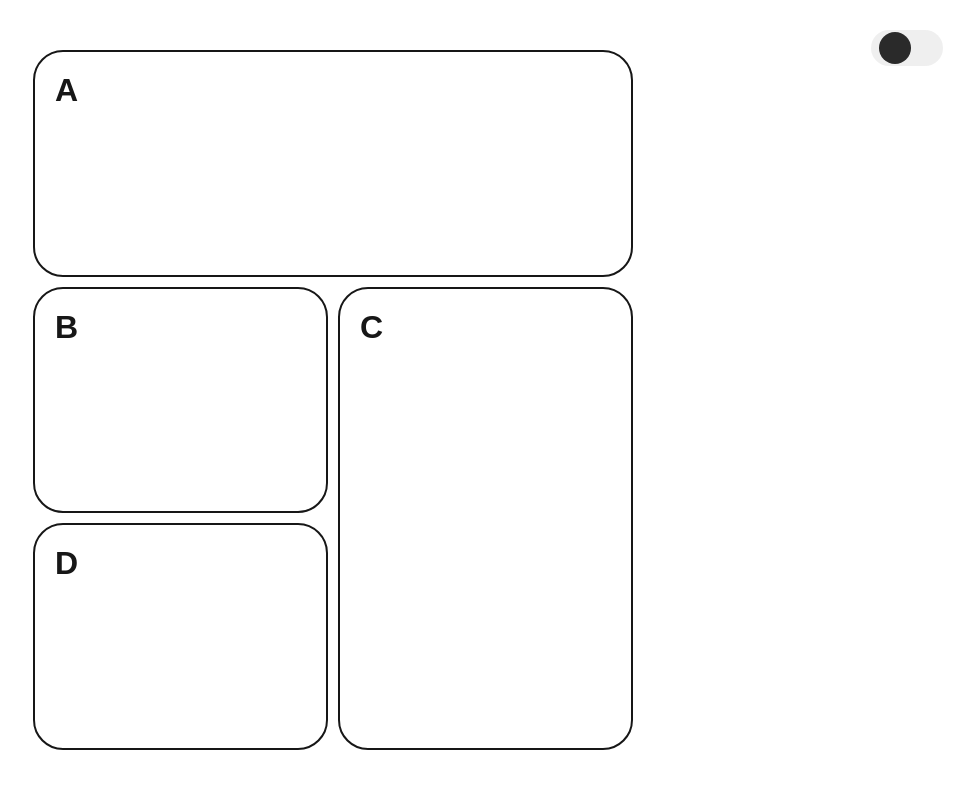
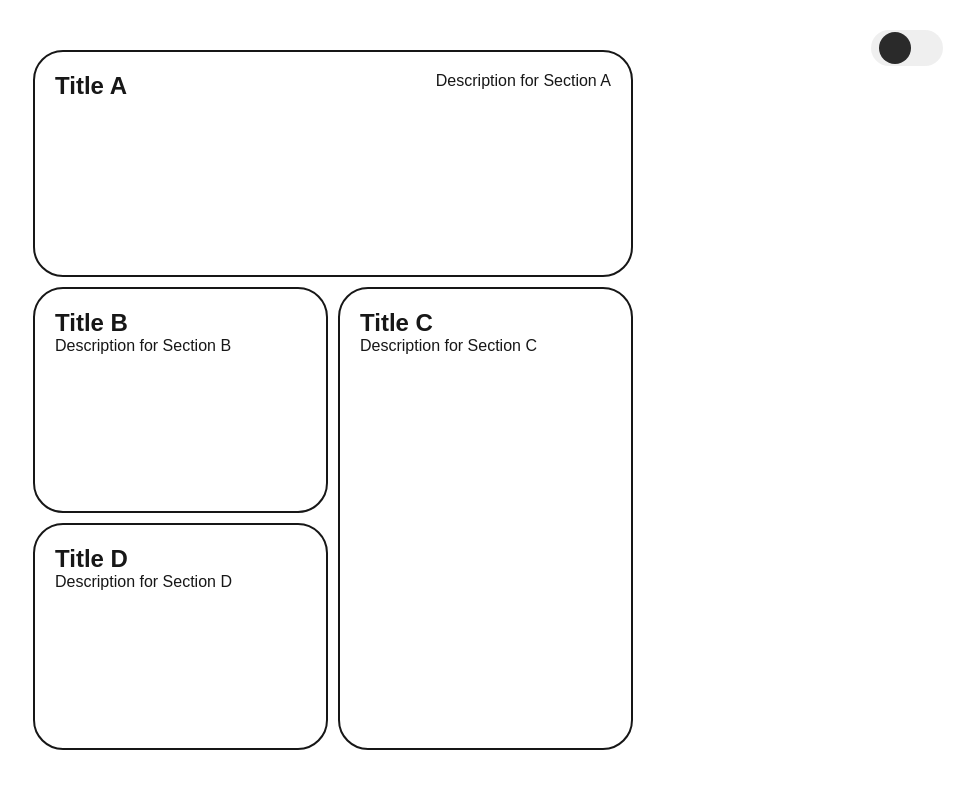
Before and after one commit to Adam222372/mycv, a Next.js app: page / in a window 1280 px wide. Shown: the top 788 px of the page, without its empty margins (307-1280 px from the left). Built offline with nearby package versions, Linux system fonts and the light colour scheme; a web font is replaced by a local one.

Commit message:
Clicked version done

```diff
--- a/src/app/page.module.css
+++ b/src/app/page.module.css
@@ -6,46 +6,9 @@
     grid-template-rows: repeat(3, 1fr);
     grid-template-columns: repeat(2, 1fr);
     gap: 10px;
-
 }
 
-.sectionA {
-    grid-column: span 2;
-    display: flex;
-    justify-content: space-between;
-}
-
-.sectionC {
-    grid-row: span 2;
-}
-
-.sectionA, .sectionB, .sectionC, .sectionD {
-    border: 2px solid var(--foreground);
-    padding: 20px;
-    border-radius: 30px;
-    cursor: pointer;
-}
-
-.sectionA:hover, .sectionB:hover, .sectionC:hover, .sectionD:hover {
-    transition: 0.25s;
-    box-shadow: 0 0 40px var(--foreground);
-}
-
-.sectionA:not(:hover), .sectionB:not(:hover), .sectionC:not(:hover), .sectionD:not(:hover) {
-    transition: 0.3s;
-    box-shadow: none;
-}
-
-.profilePicture {
-    border-radius: 50%;
-    width: 200px;
-    height: 200px;
-    background-position: center;
-    background-size: cover;
-    background-image: url("../../public/Photo on 16.10.2024 at 13.17.jpeg");
-
-}
-.crossButton{
+.crossButton {
     position: relative;
     top: 20px;
     right: 10px;
@@ -58,24 +21,7 @@
     border-radius: 50%;
     font-weight: bolder;
 }
+
 .crossButton:hover {
-    transition: 0.25s;
     opacity: 1;
 }
-.crossButton:not(:hover) {
-    transition: 0.25s;
-}
-.visible {
-    display: block;
-    grid-column: span 2; /* Ensure it spans across two columns */
-    grid-row: span 2;    /* Ensure it spans across two rows */
-}
-
-
-.expanded {
-    grid-column: span 2;
-}
-
-.hidden {
-    display: none;
-}
--- a/src/app/page.tsx
+++ b/src/app/page.tsx
@@ -1,25 +1,34 @@
-"use client"
-import styles from "./page.module.css"
+"use client";
+import styles from "./page.module.css";
 import React from "react";
 import Section from "@/components/Section";
+
 export default function Home() {
     const [clickedIndex, setClickedIndex] = React.useState<string | undefined>(undefined);
 
+    const sections = [
+        { id: "sectionA", title: "Title A", description: "Description for Section A" },
+        { id: "sectionB", title: "Title B", description: "Description for Section B" },
+        { id: "sectionC", title: "Title C", description: "Description for Section C" },
+        { id: "sectionD", title: "Title D", description: "Description for Section D" }
+    ];
+
     function onClick(event: React.MouseEvent) {
         const id = event.currentTarget.id;
-        setClickedIndex(id);
+        setClickedIndex((prev) => (prev === id ? undefined : id)); // Toggle expansion
     }
 
     return (
         <div className={styles.gridContainer}>
-            {["sectionA", "sectionB", "sectionC", "sectionD"].map(id => (
+            {sections.map((section) => (
                 <Section
-                    key={id}
-                    id={id}
-                    title={id.replace("section", "")}
-                    description=""
+                    key={section.id}
+                    id={section.id}
+                    title={section.title}
+                    description={section.description}
                     onClick={onClick}
-                    className={clickedIndex === null || clickedIndex === id ? styles.expanded : styles.hidden}
+                    expanded={clickedIndex === section.id}
+                    isHidden={clickedIndex !== undefined && clickedIndex !== section.id}
                 />
             ))}
         </div>
--- /dev/null
+++ b/src/components/Section.module.css
@@ -0,0 +1,45 @@
+.sectionA {
+    grid-column: span 2;
+    display: flex;
+    justify-content: space-between;
+}
+
+.sectionC {
+    grid-row: span 2;
+}
+
+.sectionA, .sectionB, .sectionC, .sectionD {
+    border: 2px solid var(--foreground);
+    padding: 20px;
+    border-radius: 30px;
+    cursor: pointer;
+    transition: box-shadow 0.3s;
+}
+
+.sectionA:hover, .sectionB:hover, .sectionC:hover, .sectionD:hover {
+    box-shadow: 0 0 40px var(--foreground);
+}
+
+.profilePicture {
+    border-radius: 50%;
+    width: 200px;
+    height: 200px;
+    background-position: center;
+    background-size: cover;
+    background-image: url("../../public/Photo on 16.10.2024 at 13.17.jpeg");
+}
+
+.crossButton:hover {
+    opacity: 1;
+}
+
+/* Expanded section takes full grid */
+.expanded {
+    grid-column: span 2;
+    grid-row: span 3;
+}
+
+/* Hide other sections */
+.hidden {
+    display: none;
+}
--- a/src/components/Section.tsx
+++ b/src/components/Section.tsx
@@ -1,22 +1,26 @@
-import styles from "@/app/page.module.css";
 import React from "react";
+import styles from "./Section.module.css";
 
-interface Section {
-    id: string,
-    title: string,
-    description: string,
-    onClick: (event: React.MouseEvent) => void,
-    className?: string;
+interface SectionProps {
+    id: string;
+    title: string;
+    description: string;
+    onClick: (event: React.MouseEvent) => void;
+    expanded: boolean;
+    isHidden: boolean;
 }
 
-export default function Section({id, title, description, onClick}: Section) {
+const Section: React.FC<SectionProps> = ({ id, title, description, onClick, expanded, isHidden }) => {
+    return (
+        <div
+            id={id}
+            className={`${styles[id]} ${styles.section} ${expanded ? styles.expanded : ""} ${isHidden ? styles.hidden : ""}`}
+            onClick={onClick}
+        >
+            <h2>{title}</h2>
+            <p>{description}</p>
+        </div>
+    );
+};
 
-    return (
-        <div onClick={onClick} className={styles[id]}>
-            <h1>{title}</h1>
-            <h3>{description}</h3>
-        </div>
-
-
-    )
-}
+export default Section;
```
